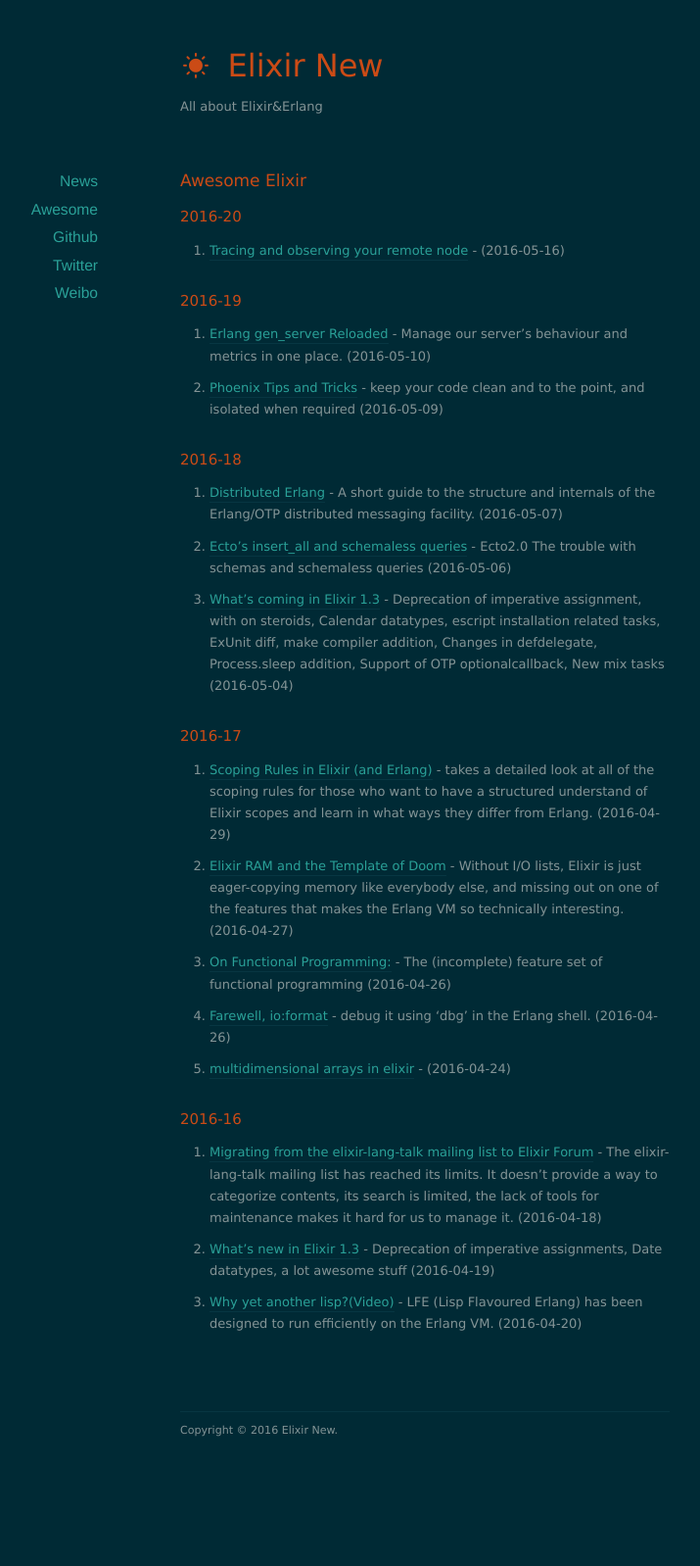
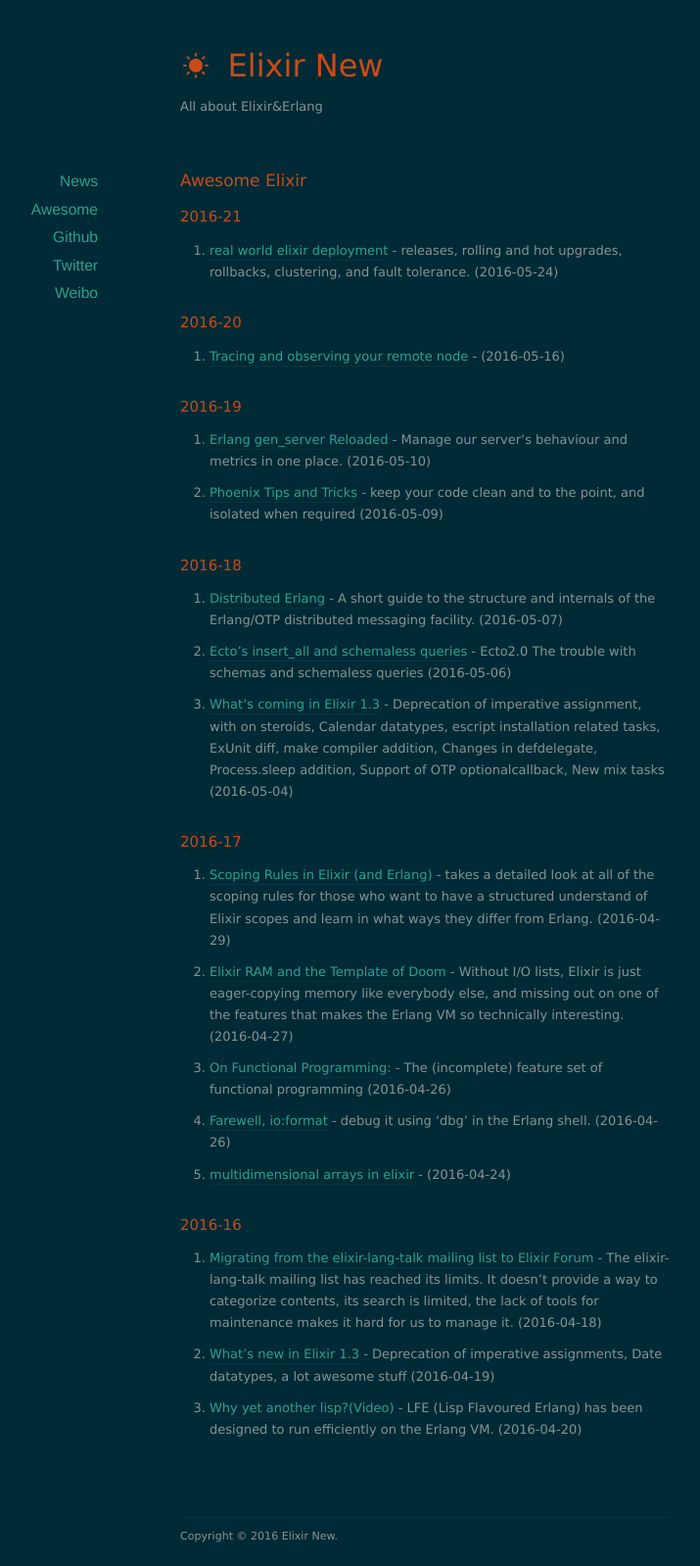
Before and after one commit to namjae/elixir-news.github.io, a Jekyll site: the page built from _posts/2016-04-09-news.markdown, in a window 1280 px wide. Shown: the whole page at 98% size, without its empty margins (206-921 px from the left). Built offline with Jekyll 4.4.1, drawn with Linux system fonts in a browser that asks for light colours; nearby versions of some CDN libraries; before the commit the page ends 1490 px from its top, so only the background shows below that.

Commit message:
2016-05-25T12:27:18+08:00

```diff
--- a/_posts/2016-04-09-news.markdown
+++ b/_posts/2016-04-09-news.markdown
@@ -4,6 +4,11 @@
 date:   2016-04-09 00:00:11
 
 ---
+## 2016-21
+
+* [real world elixir deployment](http://www.slideshare.net/petegamache/real-world-elixir-deployment) -
+ releases, rolling and hot upgrades, rollbacks, clustering, and fault tolerance. (2016-05-24)
+
 ## 2016-20
 
 * [Tracing and observing your remote node](http://blog.plataformatec.com.br/2016/05/tracing-and-observing-your-remote-node/) -  (2016-05-16)
```
